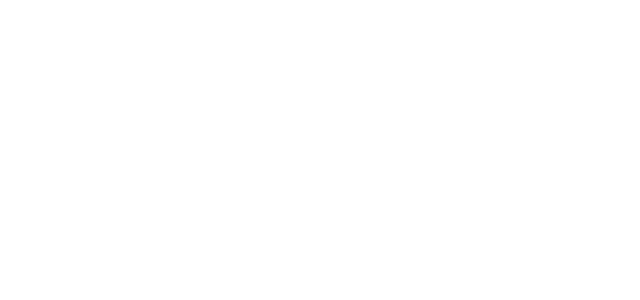
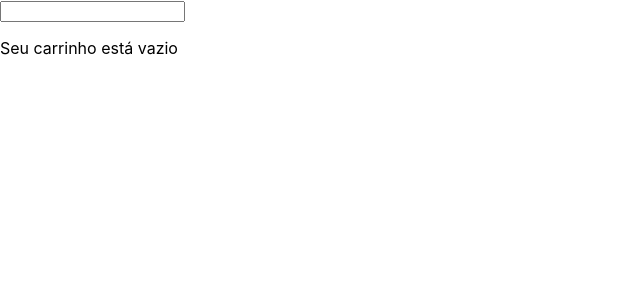
Before and after one commit to yuryss98/Front-End-Online-Store, a React (Create React App) app: page /cart in a window 1280 px wide. Shown: the top 300 px of the page, without its empty margins (0-640 px from the left). Built offline with nearby package versions, Linux system fonts and the light colour scheme.

Commit message:
Req 8 - grupo 10

```diff
--- a/src/App.js
+++ b/src/App.js
@@ -1,18 +1,55 @@
 import React, { Component } from 'react';
 import { BrowserRouter, Route, Switch } from 'react-router-dom';
 import Home from './Home';
-import Carrinho from './Carrinho';
+import Cart from './Cart';
 import Details from './components/Details';
 
 class App extends Component {
+  state = {
+    addItens: [],
+  }
+
+  addItensToCart = (item) => {
+    const { price, title } = item;
+    const { addItens } = this.state;
+    const index = addItens.findIndex((el) => el.title === title);
+    console.log(index);
+    if (index < 0) {
+      this.setState((prevState) => ({
+        addItens: [...prevState.addItens, { title, price, quantity: 1 }],
+      }));
+    }
+    // else {
+    //   this.setState((prevState) => {
+    //     prevState.addItens[index].quantity += 1;
+    //     return { addItens: [...prevState] };
+    //   });
+    // }
+  }
+
   render() {
+    const { addItens } = this.state;
     return (
       <div className="App">
         <BrowserRouter>
           <Switch>
-            <Route exact path="/carrinho/" component={ Carrinho } />
             <Route exact path="/details/:id" component={ Details } />
-            <Route exact path="/" component={ Home } />
+            <Route
+              exact
+              path="/"
+              render={ (props) => (<Home
+                { ...props }
+                addItensToCart={ this.addItensToCart }
+              />) }
+            />
+            <Route
+              exact
+              path="/cart/"
+              render={ (props) => (<Cart
+                { ...props }
+                addItens={ addItens }
+              />) }
+            />
           </Switch>
         </BrowserRouter>
       </div>
--- a/src/Carrinho.jsx
+++ /dev/null
@@ -1,17 +0,0 @@
-import React, { Component } from 'react';
-
-export default class Carrinho extends Component {
-  render() {
-    return (
-      <div>
-        <input type="text" name="" id="" />
-        <p
-          data-testid="shopping-cart-empty-message"
-        >
-          Seu carrinho está vazio
-
-        </p>
-      </div>
-    );
-  }
-}
--- /dev/null
+++ b/src/Cart.jsx
@@ -0,0 +1,34 @@
+import React, { Component } from 'react';
+import PropTypes from 'prop-types';
+
+export default class Cart extends Component {
+  render() {
+    const { addItens } = this.props;
+    return (
+      <div>
+        {
+          (addItens.length === 0) ? (
+            <div>
+              <input type="text" name="" id="" />
+              <p
+                data-testid="shopping-cart-empty-message"
+              >
+                Seu carrinho está vazio
+              </p>
+            </div>
+          ) : addItens.map((el) => (
+            <div key={ el.title }>
+              <p data-testid="shopping-cart-product-name">{ el.title }</p>
+              <p>{ el.price }</p>
+              <p data-testid="shopping-cart-product-quantity">{ el.quantity }</p>
+            </div>
+          ))
+        }
+      </div>
+    );
+  }
+}
+
+Cart.propTypes = {
+  addItens: PropTypes.arrayOf.isRequired,
+};
--- a/src/Home.jsx
+++ b/src/Home.jsx
@@ -1,6 +1,6 @@
-// import PropTypes from 'prop-types'
 import React, { Component } from 'react';
 import { Link } from 'react-router-dom';
+import PropTypes from 'prop-types';
 import { getCategories, getProductsFromCategoryAndQuery } from './services/api';
 
 export default class Home extends Component {
@@ -52,6 +52,7 @@
 
   render() {
     const { listCategory, listProducts, test, itemsCategory } = this.state;
+    const { addItensToCart } = this.props;
     return (
       <div>
         <input
@@ -73,7 +74,7 @@
         >
           Digite algum termo de pesquisa ou escolha uma categoria.
         </p>
-        <Link data-testid="shopping-cart-button" to="/carrinho">Carrinho</Link>
+        <Link data-testid="shopping-cart-button" to="/cart">Carrinho</Link>
         {
           listCategory && (
             <div>
@@ -125,6 +126,13 @@
                   Ver Detalhes
 
                 </Link>
+                <button
+                  data-testid="product-add-to-cart"
+                  type="button"
+                  onClick={ () => addItensToCart(item) }
+                >
+                  Adicionar ao Carrinho
+                </button>
               </div>
             ))
           )
@@ -134,3 +142,7 @@
     );
   }
 }
+
+Home.propTypes = {
+  addItensToCart: PropTypes.func.isRequired,
+};
--- a/src/components/Details.jsx
+++ b/src/components/Details.jsx
@@ -22,7 +22,7 @@
     return (
       <div>
         <Link
-          to="/carrinho"
+          to="/cart"
           data-testid="shopping-cart-button"
         >
           Ir para o carrinho de compras
```
